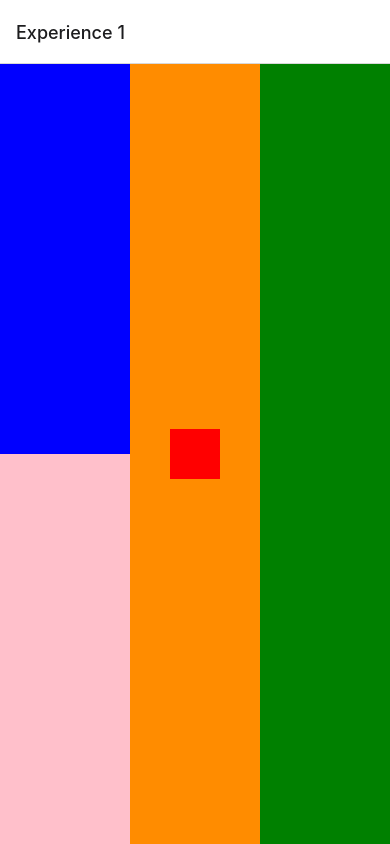
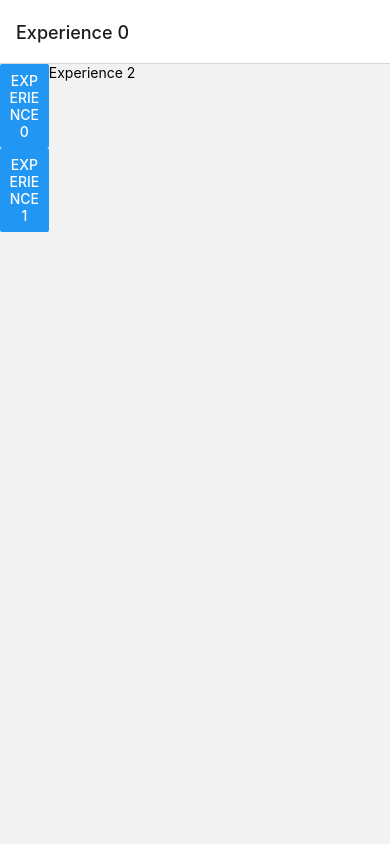
Before and after one commit to JustalK/LABORATORY-REACT-NATIVE, a React Native app: screen / in a window 390 px wide. Built offline with nearby package versions, Linux system fonts and the light colour scheme.

Commit message:
[FEATURE] Adding style and layout

```diff
--- a/package.json
+++ b/package.json
@@ -34,7 +34,8 @@
     "babel-plugin-module-resolver": "^3.2.0",
     "eslint": "^7.32.0",
     "eslint-config-airbnb": "^18.2.1",
-    "eslint-plugin-import": "^2.24.0",
+    "eslint-import-resolver-babel-module": "^5.3.1",
+    "eslint-plugin-import": "^2.24.2",
     "eslint-plugin-jsx-a11y": "^6.4.1",
     "eslint-plugin-prettier": "^3.4.0",
     "eslint-plugin-react": "^7.24.0",
--- a/src/App.js
+++ b/src/App.js
@@ -1,9 +1,9 @@
 import { registerRootComponent } from 'expo';
+import { createNativeStackNavigator } from '@react-navigation/native-stack';
 import { NavigationContainer } from '@react-navigation/native';
-import { createNativeStackNavigator } from '@react-navigation/native-stack';
 import React from 'react';
-import Experience0 from './pages/Experience0';
-import Experience1 from './pages/Experience1';
+import Experience0 from 'src/pages/Experience0';
+import Experience1 from 'src/pages/Experience1';
 
 const Stack = createNativeStackNavigator();
 
@@ -12,14 +12,14 @@ export function App() {
     <NavigationContainer>
       <Stack.Navigator>
         <Stack.Screen
+          name="Experience 0"
+          component={Experience0}
+          options={{ title: 'Experience 0' }}
+        />
+        <Stack.Screen
           name="Experience 1"
           component={Experience1}
           options={{ title: 'Experience 1' }}
-        />
-        <Stack.Screen
-          name="Experience 0"
-          component={Experience0}
-          options={{ title: 'Experience 0' }}
         />
       </Stack.Navigator>
     </NavigationContainer>
--- /dev/null
+++ b/src/components/Layout/index.js
@@ -0,0 +1,27 @@
+import React from 'react';
+import { Button, View, StyleSheet } from 'react-native';
+
+const Layout = ({ children, navigation }) => (
+  <View style={styles.wrap}>
+    <View style={styles.navigation}>
+      <Button title="Experience 0" onPress={() => navigation.navigate('Experience 0')} />
+      <Button title="Experience 1" onPress={() => navigation.navigate('Experience 1')} />
+    </View>
+    <View style={styles.content}>{children}</View>
+  </View>
+);
+
+const styles = StyleSheet.create({
+  wrap: {
+    flex: 1,
+    flexDirection: 'row',
+  },
+  navigation: {
+    flex: 1,
+  },
+  content: {
+    flex: 7,
+  },
+});
+
+export default Layout;
--- a/src/pages/Experience0/index.js
+++ b/src/pages/Experience0/index.js
@@ -1,12 +1,11 @@
 import React from 'react';
-import { Text, Button } from 'react-native';
+import { Text } from 'react-native';
+import Layout from 'src/components/Layout';
 
 const Experience = ({ navigation }) => (
-  <>
-    <Button title="Experience 1" onPress={() => navigation.navigate('Experience 1')} />
-    <Button title="Experience 1" onPress={() => navigation.navigate('Experience 1')} />
+  <Layout navigation={navigation}>
     <Text>Experience 2</Text>
-  </>
+  </Layout>
 );
 
 export default Experience;
--- a/src/pages/Experience1/index.js
+++ b/src/pages/Experience1/index.js
@@ -1,7 +1,9 @@
 import React from 'react';
 import { View, StyleSheet } from 'react-native';
+import Layout from 'src/components/Layout';
 
-const Experience = () => (
+const Experience = ({ navigation }) => (
+  <Layout navigation={navigation}>
     <View style={{ flex: 1, flexDirection: 'row' }}>
       <View style={{ flex: 1, flexDirection: 'column', backgroundColor: 'red' }}>
         <View style={{ flex: 1, backgroundColor: 'blue' }} />
@@ -17,8 +19,11 @@ const Experience = () => (
         }}>
         <View style={[styles.box, { backgroundColor: 'red' }]} />
       </View>
-    <View style={{ flex: 1, backgroundColor: 'green' }} />
+      <View style={{ flex: 1, backgroundColor: 'green' }}>
+        <View style={[styles.box2, { backgroundColor: 'blue' }]} />
       </View>
+    </View>
+  </Layout>
 );
 
 const styles = StyleSheet.create({
@@ -26,6 +31,10 @@ const styles = StyleSheet.create({
     width: 50,
     height: 50,
   },
+  box2: {
+    width: '50%',
+    height: 50,
+  },
 });
 
 export default Experience;
```
Also changed, not shown: 2 other files (tests, documents, lock files or other folders). Lines whose indentation alone changed are shown as unchanged.
